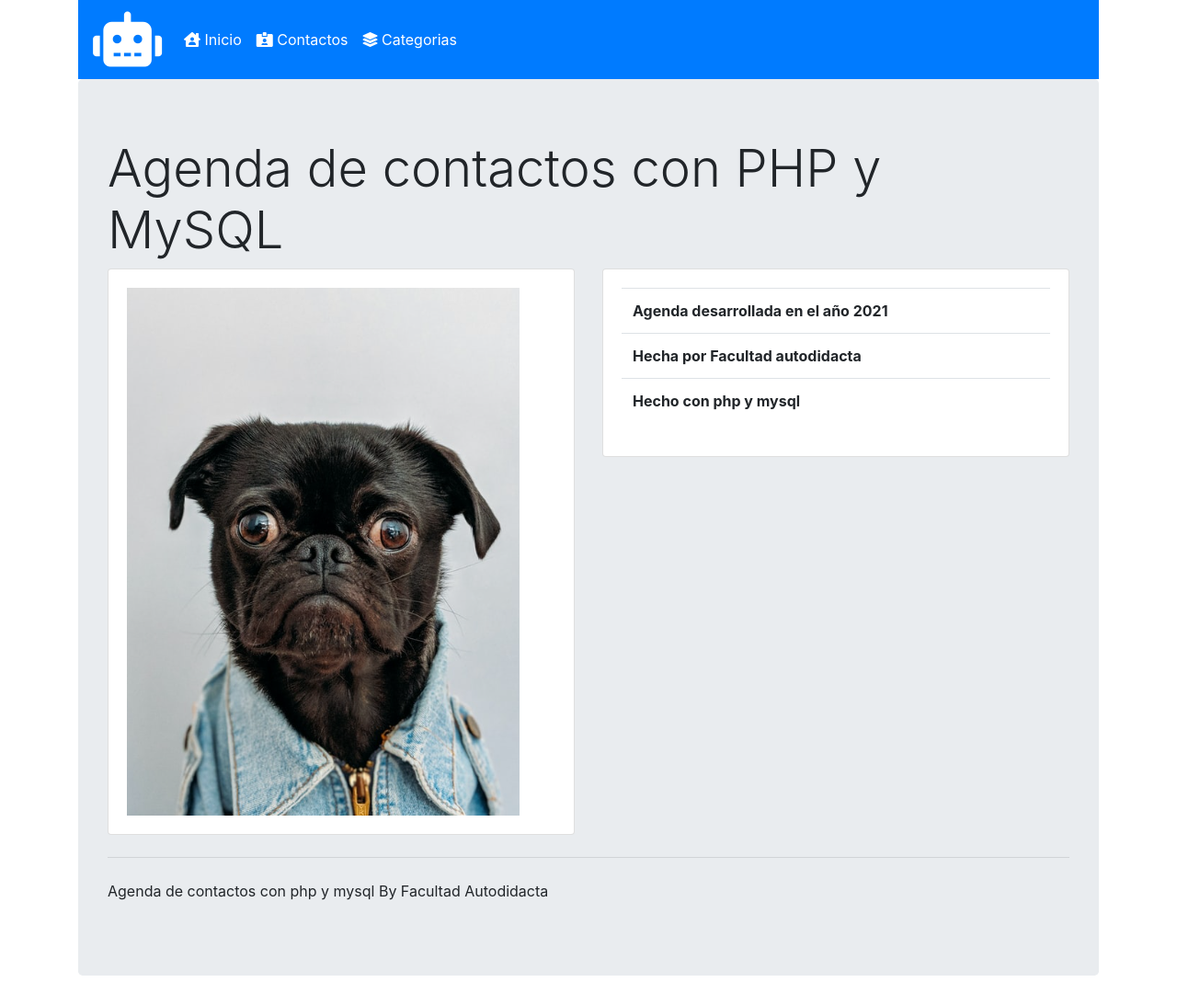
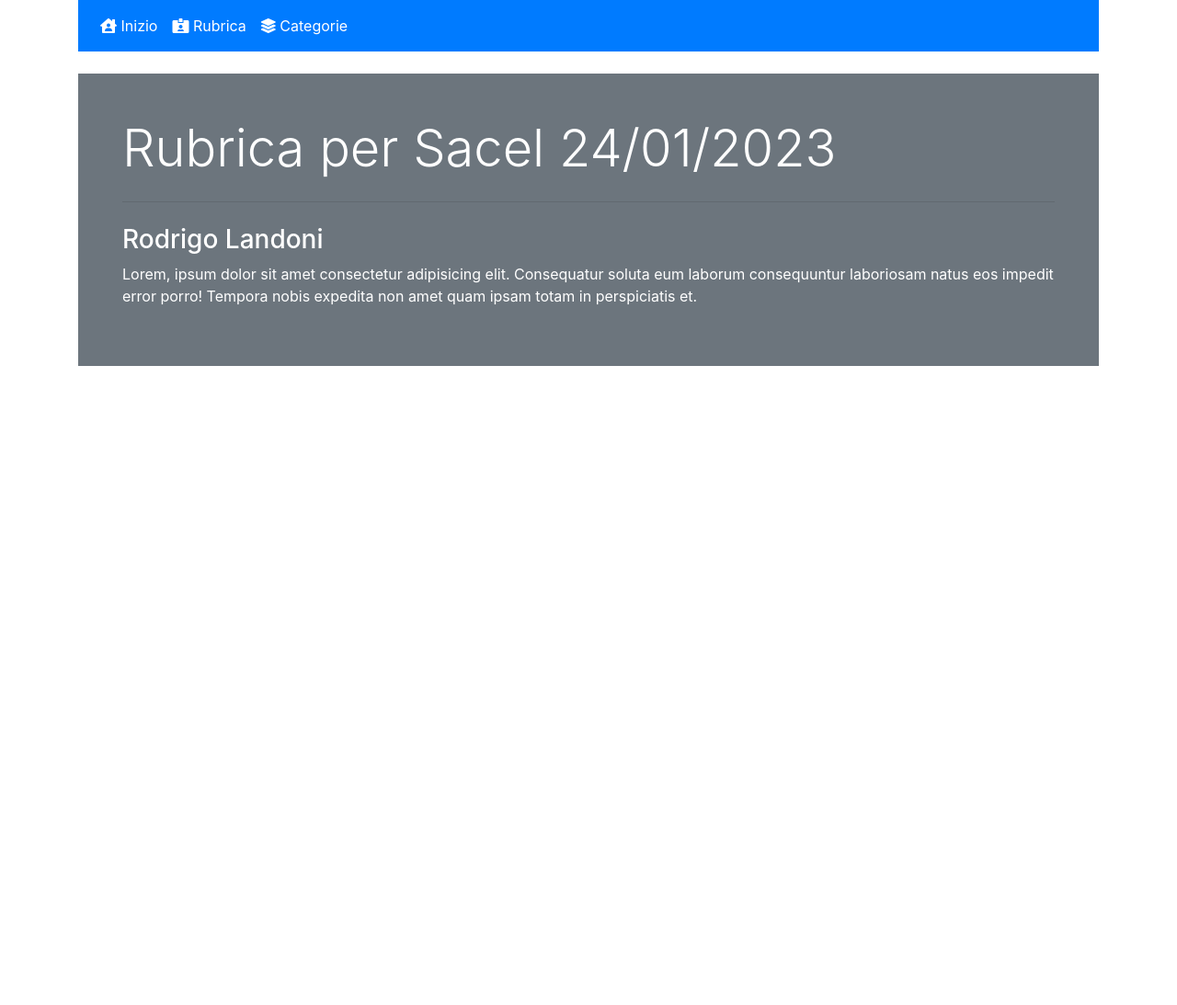
Before and after one commit to rlandoni/rubricaSacel, a PHP site: page / in a window 1280 px wide. Shown: the whole page at 92% size. After the commit the page ends 398 px from the top, so only its background shows below. Run offline with PHP 8.4, Linux system fonts and the light colour scheme; lists and menus that the app fills with data are empty.

Commit message:
dependencias y menu terminado

```diff
--- a/index.php
+++ b/index.php
@@ -1,62 +1,28 @@
 <!DOCTYPE html>
 <html>
+
 <head>
-	<title>Agenda de contactos web</title>
-	<link rel="icon" type="image/jpg" href="public/img/favicon.jpg">
+	<title>Inizio - Rubrica Sacel</title>
+	<link rel="icon" type="image/x-icon" href="https://img.italiaonline.it/0WO5p000003esvcGAA_logoSacelink.png">
 	<meta charset="utf-8">
 	<meta name="viewport" content="width=device-width, initial-scale=1, shrink-to-fit=no">
 	<?php require_once "dependencias.php"; ?>
 </head>
+
 <body>
 	<div class="container">
 		<?php require_once "menu.php"; ?>
 
-		<div class="jumbotron">
-			<h1 class="display-4">Agenda de contactos con PHP y MySQL</h1>
-
-			<div class="row">
-				<div class="col-sm-6">
-					<div class="card">
-						<div class="card-body">
-							<img src="public/img/foto.png" class="img-fluid" alt="Responsive image">
-						</div>
-					</div>
-				</div>
-				<div class="col-sm-6">
-					<div class="card">
-						<div class="card-body">
-							<table class="table table-hover">
-								<tr>
-									<th>
-										Agenda desarrollada en el año 2021
-									</th>
-								</tr>
-								<tr>
-									<th>
-										Hecha por Facultad autodidacta
-									</th>
-								</tr>
-								<tr>
-									<th>
-										Hecho con php y mysql
-									</th>
-								</tr>
-							</table>
-						</div>
-					</div>
-				</div>
-			</div>
-
+		<div class="mt-4 p-5 bg-secondary text-white">
+			<h1 class="display-4">Rubrica per Sacel 24/01/2023</h1>
 			<hr class="my-4">
-			<p>
-				Agenda de contactos con php y mysql
-				By Facultad Autodidacta
-			</p>
-
+			<h3>Rodrigo Landoni</h3>
+			<p>Lorem, ipsum dolor sit amet consectetur adipisicing elit. Consequatur soluta eum laborum consequuntur laboriosam natus eos impedit error porro! Tempora nobis expedita non amet quam ipsam totam in perspiciatis et.</p>
 		</div>
+	</div>
 
 	</div>
 
+</body>
 
-</body>
 </html>
--- a/menu.php
+++ b/menu.php
@@ -1,8 +1,4 @@
-
 <nav class="navbar navbar-expand-lg navbar-dark bg-primary">
-  <a class="navbar-brand" href="index.php">
-    <span class="fas fa-robot fa-3x"></span>
-  </a>
   <button class="navbar-toggler" type="button" data-toggle="collapse" data-target="#navbarSupportedContent" aria-controls="navbarSupportedContent" aria-expanded="false" aria-label="Toggle navigation">
     <span class="navbar-toggler-icon"></span>
   </button>
@@ -11,18 +7,18 @@
     <ul class="navbar-nav mr-auto">
       <li class="nav-item active">
         <a class="nav-link" href="index.php">
-          <span class="fas fa-house-user"></span> Inicio <span class="sr-only">(current)</span>
+          <span class="fas fa-house-user"></span> Inizio <span class="sr-only">(current)</span>
         </a>
       </li>
       <li class="nav-item active">
         <a class="nav-link" href="contactos.php">
-          <span class="fas fa-id-card-alt"></span> Contactos
+          <span class="fas fa-id-card-alt"></span> Rubrica
         </a>
       </li>
 
       <li class="nav-item active">
         <a class="nav-link" href="categorias.php">
-          <span class="fas fa-layer-group"></span> Categorias
+          <span class="fas fa-layer-group"></span> Categorie
         </a>
       </li>
     </ul>
```
Also changed, not shown: contactos.php (+10 -7 lines).
